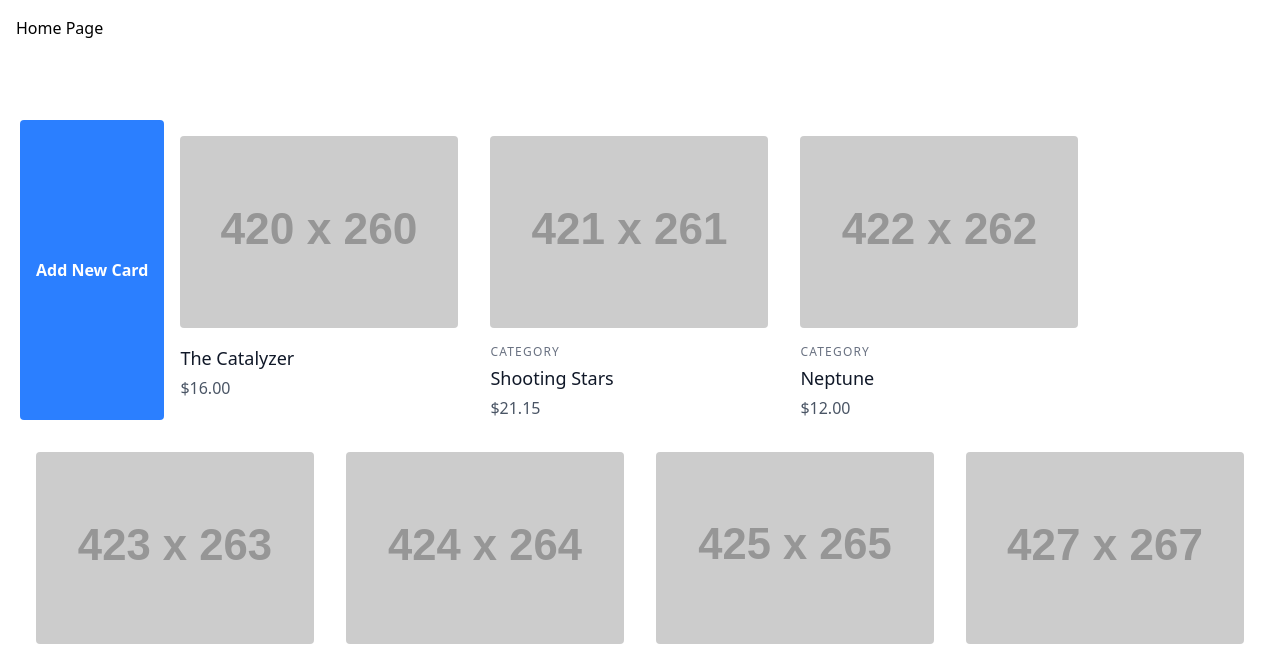
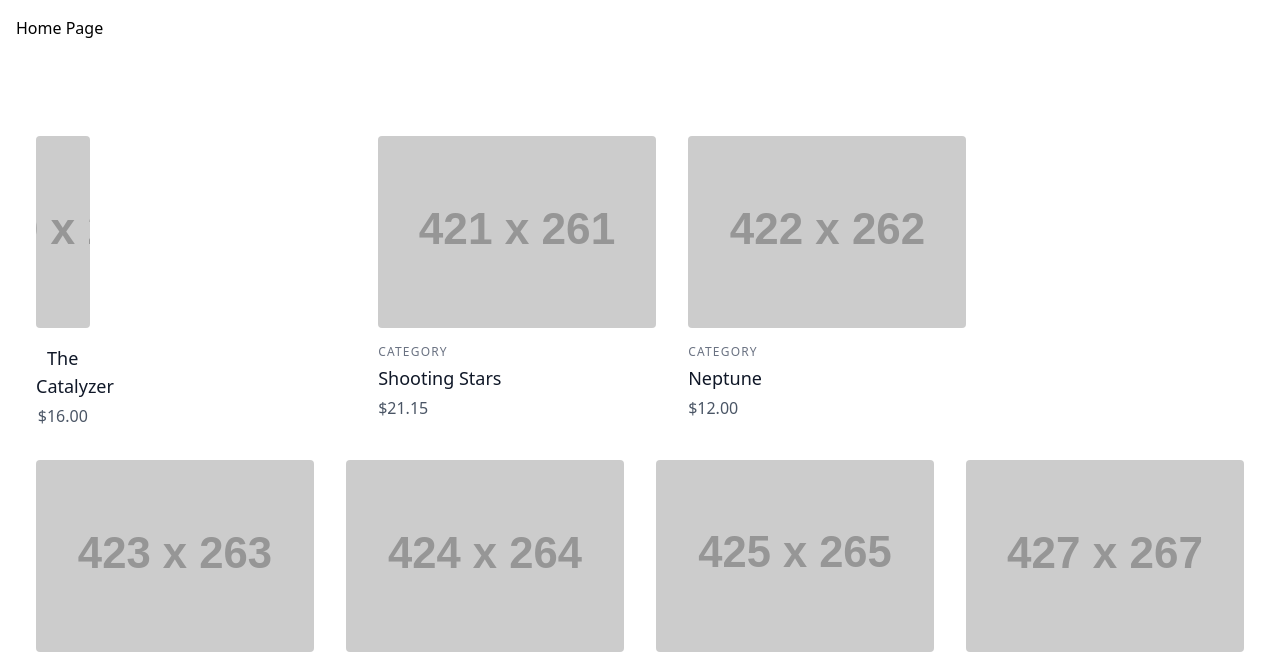
Before and after one commit to SyedMuhammadIzaan/FastFoodRestaurantChatbot, a Flask app: page / in a window 1280 px wide. Shown: the part 84-744 px from the top of the page. Run offline with Flask 3, Linux system fonts and the light colour scheme; some libraries are stand-ins or nearby versions.

Commit message:
remove css property in btn

```diff
--- a/app/templates/components/card.html
+++ b/app/templates/components/card.html
@@ -1,7 +1,7 @@
 <section class="text-gray-600 body-font">
     <div class="container px-5 py-24 mx-auto">
         <div class="flex flex-wrap -m-4">
-            <button class="bg-blue-500 hover:bg-blue-700 text-white font-bold py-2 px-4 rounded mb-4">Add New Card</button>
+            <button class="">
                 <div class="lg:w-1/4 md:w-1/2 p-4 w-full">
                     <a class="block relative h-48 rounded overflow-hidden">
                         <img alt="ecommerce" class="object-cover object-center w-full h-full block"
```
